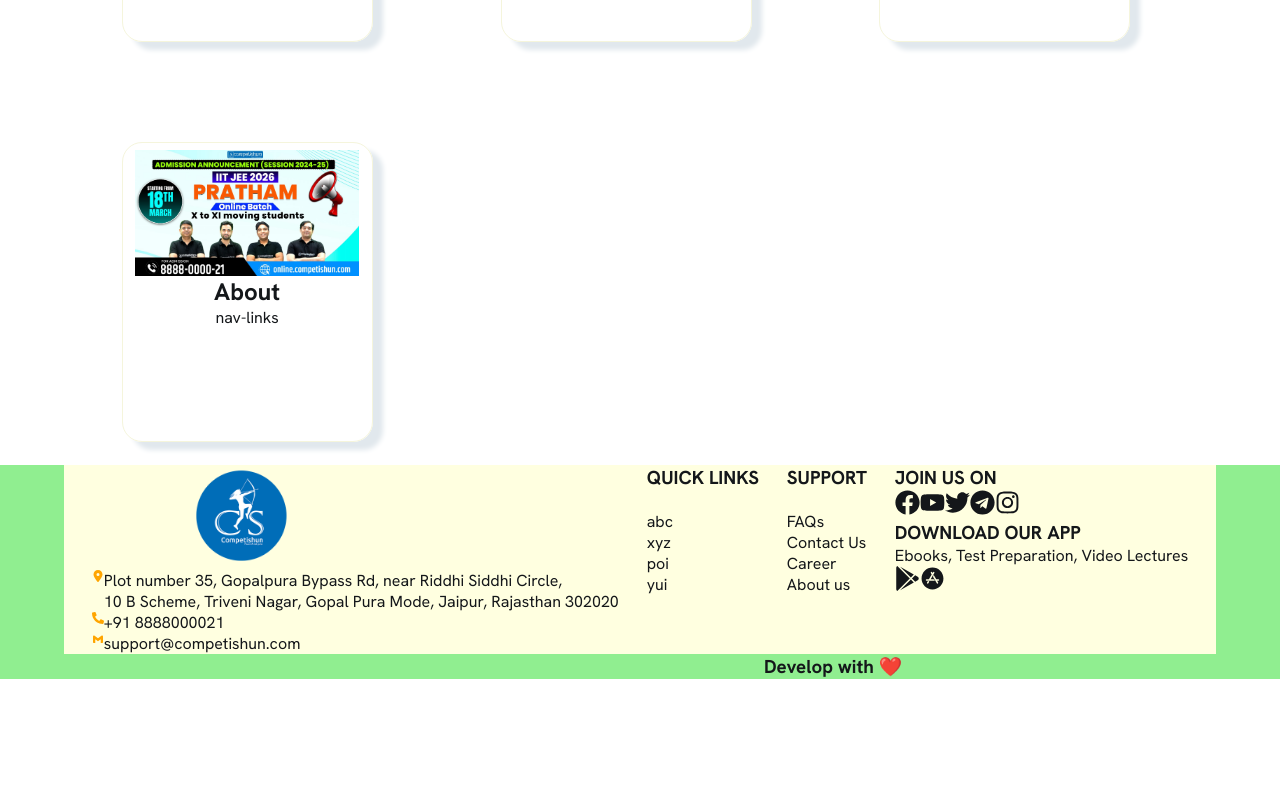
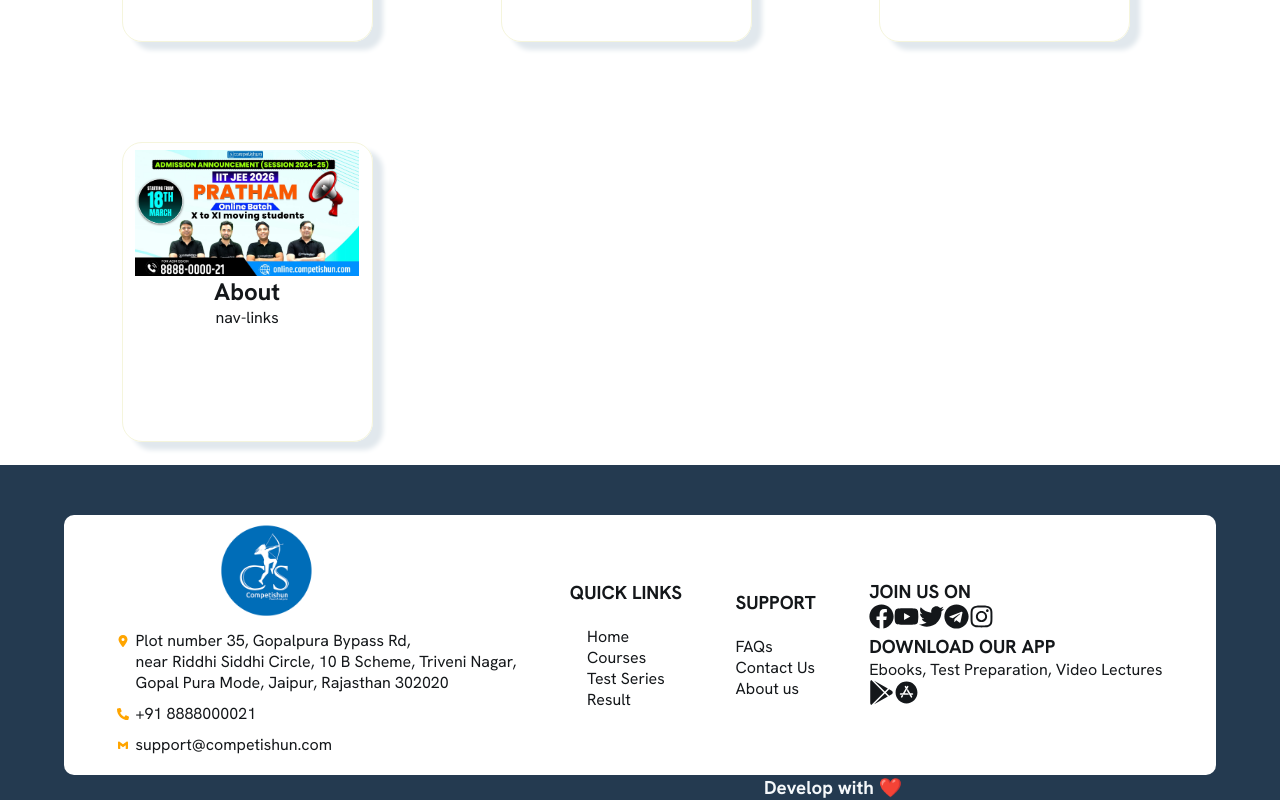
Before and after one commit to Shankar-001/Competishun, a React (Vite) app: page /courses in a window 1280 px wide. Shown: the part 902-1702 px from the top of the page. Before the commit the page ends 1581 px from the top, so only its background shows below. Built offline with nearby package versions, Linux system fonts and the light colour scheme.

Commit message:
footer in progress

```diff
--- a/src/components/Footer/Footer.jsx
+++ b/src/components/Footer/Footer.jsx
@@ -9,11 +9,19 @@ import { FaTelegram } from 'react-icons/fa';
 import { FaTwitter } from 'react-icons/fa';
 import { IoLogoAppleAppstore } from 'react-icons/io5';
 import { FaGooglePlay } from 'react-icons/fa';
+import { Link, NavLink, useLocation } from 'react-router-dom';
+import { useEffect } from 'react';
 
 const Footer = () => {
+
+  const location = useLocation();
+
+  useEffect(() => {
+    window.scrollTo(0, 0);
+  }, [location.pathname]);
   return (
     <div className="footer-mainContainer">
-      <div className='footer-containerContent'>
+      <div className="footer-containerContent">
         <div className="footer-innerContainer">
           {/* box1 */}
           <div className="footer-logo">
@@ -23,42 +31,71 @@ const Footer = () => {
               className="footer-companyIcon"
             />
             <div className="footer-address">
-            <FaLocationDot fontSize={12} color="orange" className='locIcon' />
+              <FaLocationDot fontSize={12} color="orange" className="Icon" />
+
               <p>
-              Plot number 35, Gopalpura Bypass Rd, near Riddhi Siddhi Circle,{' '}
-              <br />
-              10 B Scheme, Triveni Nagar, Gopal Pura Mode, Jaipur, Rajasthan
-              302020
+                Plot number 35, Gopalpura Bypass Rd,
+                <br /> near Riddhi Siddhi Circle, 10 B Scheme, Triveni Nagar,
+                <br /> Gopal Pura Mode, Jaipur, Rajasthan 302020
               </p>
             </div>
 
             <div className="footer-address">
-            <FaPhoneAlt fontSize={12} color="orange" />
+              <FaPhoneAlt fontSize={12} color="orange" className="Icon" />
 
               <p>+91 8888000021</p>
             </div>
 
             <div className="footer-address">
-            <BiLogoGmail fontSize={12} color="orange" />
+              <BiLogoGmail fontSize={12} color="orange" className="Icon" />
+
               <p>support@competishun.com</p>
             </div>
           </div>
 
           {/*  box2 */}
-        <div classname="footer-quickLinks">
+          <div className="footer-quickLinks">
             <h3>QUICK LINKS</h3>
             <br />
-          <ul>
-            <a>abc</a>
-            <br />
-            <a>xyz</a>
-            <br />
-
-            <a>poi</a>
-            <br />
-
-            <a>yui</a>
-          </ul>
+            <div className="element">
+              <div className="footer-link">
+                <li>
+                  <NavLink to="/" className="footer-navlink">
+                    Home
+                  </NavLink>
+                </li>
+                <li>
+                  <NavLink to="/courses" className="footer-navlink">
+                    Courses
+                  </NavLink>
+                </li>
+                <li>
+                  <NavLink to="/testSeries" className="footer-navlink">
+                    Test Series
+                  </NavLink>
+                </li>
+                {/* <li>
+            <NavLink to="/about" className="navlink">
+              About
+            </NavLink>
+          </li> */}
+                {/* <li>
+            <NavLink to="/contact" className="navlink">
+              Contact Us
+            </NavLink>
+          </li> */}
+                <li>
+                  <NavLink to="/result" className="footer-navlink">
+                    Result
+                  </NavLink>
+                </li>
+                {/* <div>Home</div>
+            <div>Courses</div>
+            <div>Test Series</div>
+            <div>About</div>
+            <div>Contact Us</div> */}
+              </div>
+            </div>
           </div>
 
           {/*  box3 */}
@@ -69,9 +106,6 @@ const Footer = () => {
             <br />
             <a>Contact Us</a>
             <br />
-          <a>Career</a>
-          <br />
-
             <a>About us</a>
           </div>
 
@@ -84,16 +118,15 @@ const Footer = () => {
             <FaTelegram fontSize={25} />
             <FaInstagram fontSize={25} />
 
-
             <br />
             <h3>DOWNLOAD OUR APP</h3>
             <p>Ebooks, Test Preparation, Video Lectures</p>
-          <FaGooglePlay  fontSize={25}/>
-          <IoLogoAppleAppstore  fontSize={25} />
+            <FaGooglePlay fontSize={25} />
+            <IoLogoAppleAppstore fontSize={25} />
             <br />
           </div>
         </div>
-      <h3 className='develop'>Develop with ❤️</h3>
+        <h3 className="develop">Develop with ❤️</h3>
       </div>
     </div>
   );
--- a/src/index.css
+++ b/src/index.css
@@ -122,48 +122,6 @@ button {
   background-color: transparent; /* Set background to transparent if 'homeroute' class is present */
 }
 
-.footer-mainContainer {
-  background-color: lightgreen;
-  display: flex;
-  flex-direction: row;
-  justify-content: center;
-  align-items: center;
-  font-size: 1.6rem;
-  font-weight: 400;
-  font-family: var(--font-family);
-  color: var(--darkest-bg-color);
-}
-.footer-mainContainer .footer-containerContent {
-  width: var(--landing-page-main-info-width);
-}
-.footer-mainContainer .develop {
-  margin-left: 70rem;
-}
-.footer-mainContainer .footer-innerContainer {
-  background-color: lightyellow;
-  display: flex;
-  flex-direction: row;
-  justify-content: space-evenly;
-  align-items: flex-start;
-}
-.footer-mainContainer .footer-innerContainer .footer-logo .footer-companyIcon {
-  width: 10rem;
-  height: 10rem;
-  margin-left: 10rem;
-}
-.footer-mainContainer .footer-innerContainer .footer-logo .footer-address {
-  display: flex;
-  flex-direction: row;
-  justify-content: flex-start;
-  align-items: flex-start;
-}
-.footer-mainContainer .footer-innerContainer .footer-logo .footer-quickLinks {
-  display: flex;
-  flex-direction: row;
-  justify-content: center;
-  align-items: center;
-}
-
 .NewOffer-main-container {
   font-size: 1.6rem;
   font-weight: 400;
@@ -217,6 +175,75 @@ button {
 }
 .NewOffer-main-container .NewOffer-hidden {
   display: none;
+}
+
+.footer-mainContainer {
+  background-color: var(--ip-border-clr);
+  display: flex;
+  flex-direction: row;
+  justify-content: center;
+  align-items: center;
+  font-size: 1.6rem;
+  font-weight: 400;
+  font-family: var(--font-family);
+  color: var(--darkest-bg-color);
+}
+.footer-mainContainer .develop {
+  margin-left: 70rem;
+  color: var(--lightest-bg-color);
+}
+.footer-mainContainer .footer-containerContent {
+  margin-top: 5rem;
+  width: var(--landing-page-main-info-width);
+}
+.footer-mainContainer .footer-containerContent .footer-innerContainer {
+  background-color: white;
+  border-radius: 1rem;
+  display: flex;
+  flex-direction: row;
+  justify-content: space-evenly;
+  align-items: center;
+}
+.footer-mainContainer .footer-containerContent .footer-innerContainer .footer-logo {
+  display: flex;
+  flex-direction: column;
+  justify-content: center;
+  align-items: flex-start;
+  gap: 1rem;
+  margin-top: 0.5rem;
+  margin-bottom: 2rem;
+}
+.footer-mainContainer .footer-containerContent .footer-innerContainer .footer-logo .footer-companyIcon {
+  width: 10rem;
+  height: 10rem;
+  margin-left: 10rem;
+}
+.footer-mainContainer .footer-containerContent .footer-innerContainer .footer-logo .p {
+  margin-left: 5rem;
+}
+.footer-mainContainer .footer-containerContent .footer-innerContainer .footer-logo .footer-address {
+  display: flex;
+  flex-direction: row;
+  justify-content: flex-start;
+  align-items: flex-start;
+  gap: 0.6rem;
+}
+.footer-mainContainer .footer-containerContent .footer-innerContainer .footer-logo .footer-address .Icon {
+  margin-top: 0.5rem;
+}
+.footer-mainContainer .footer-containerContent .footer-innerContainer .footer-quickLinks {
+  display: flex;
+  flex-direction: column;
+  justify-content: center;
+  align-items: center;
+}
+.footer-mainContainer .footer-containerContent .footer-innerContainer .footer-quickLinks .element .footer-link li {
+  list-style-type: none;
+  text-decoration: none;
+}
+.footer-mainContainer .footer-containerContent .footer-innerContainer .footer-quickLinks .element .footer-link li .footer-navlink {
+  text-decoration: none;
+  color: var(--darkest-bg-color);
 }
 
 .Home {
--- a/src/styles/components/Footer/Footer.scss
+++ b/src/styles/components/Footer/Footer.scss
@@ -1,36 +1,62 @@
 .footer-mainContainer {
-  background-color: lightgreen;
+  background-color: var(--ip-border-clr);
   @include flex-cc;
   @include bodyText;
-  .footer-containerContent {
-    width: var(--landing-page-main-info-width);
-  }
+
   .develop {
     margin-left: 70rem;
+    color: var(--lightest-bg-color);
   }
 
+  .footer-containerContent {
+    margin-top: 5rem;
+    width: var(--landing-page-main-info-width);
+
     .footer-innerContainer {
-    background-color: lightyellow;
-    @include flex-ses(row);
+      background-color: white;
+      border-radius: 1rem;
+      @include flex-sec;
 
       .footer-logo {
+        @include flex-cs(column);
+        gap: 1rem;
+        margin-top: 0.5rem;
+        margin-bottom: 2rem;
+
         .footer-companyIcon {
           width: 10rem;
           height: 10rem;
           margin-left: 10rem;
         }
+        .p {
+          margin-left: 5rem;
+        }
 
         .footer-address {
           @include flex-ss(row);
+          gap: 0.6rem;
 
-        .locIcon{
-
+          .Icon {
+            margin-top: 0.5rem;
           }
         }
+      }
+      .footer-quickLinks {
+        @include flex-cc(column);
 
-      .footer-quickLinks {
-        @include flex-cc(row);
+        .element {
+          .footer-link {
+            li {
+              list-style-type: none;
+              text-decoration: none;
+              .footer-navlink {
+                text-decoration: none;
+                color: var(--darkest-bg-color);
               }
             }
           }
         }
+      }
+    }
+  }
+}
--- a/src/styles/main.scss
+++ b/src/styles/main.scss
@@ -7,8 +7,8 @@
 
 // component
 @import './components/Navbar/Navbar.scss';
+@import "./components/NewOffer/NewOffer.scss";
 @import './components/Footer/Footer.scss';
-@import "./components/NewOffer/NewOffer.scss";
 
 // Pages
 @import './pages/About.scss';
--- a/src/styles/mixin/layout.scss
+++ b/src/styles/mixin/layout.scss
@@ -73,6 +73,12 @@
     flex-direction: $direction;
     justify-content: space-evenly;
     align-items: flex-start;
+}
+@mixin flex-sec($direction: row){
+    display: flex;
+    flex-direction: $direction;
+    justify-content: space-evenly;
+    align-items: center;
 }
 
 // space_around
```
Also changed, not shown: 1 other file (tests, documents, lock files or other folders). Lines whose indentation alone changed are shown as unchanged.
